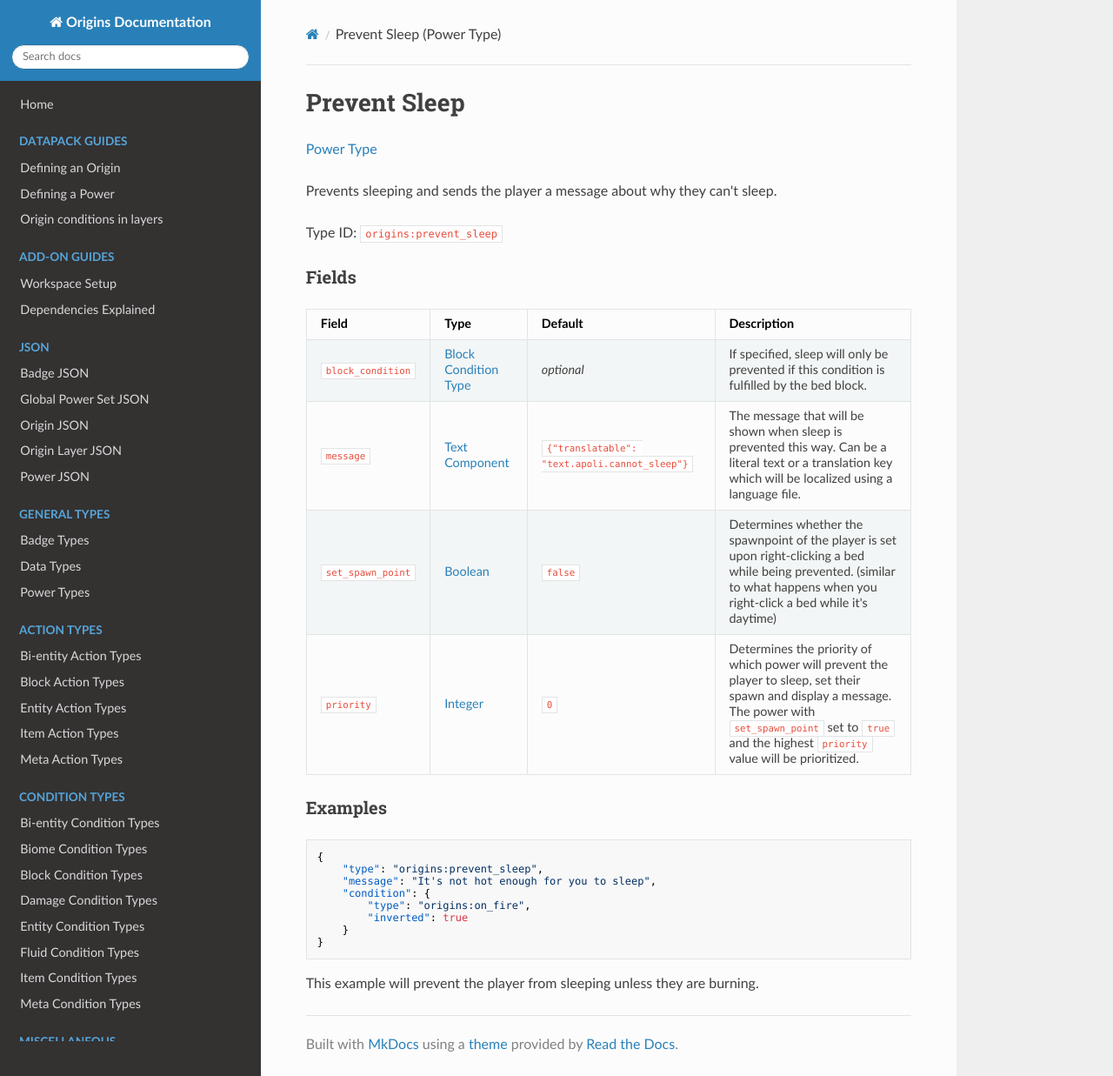
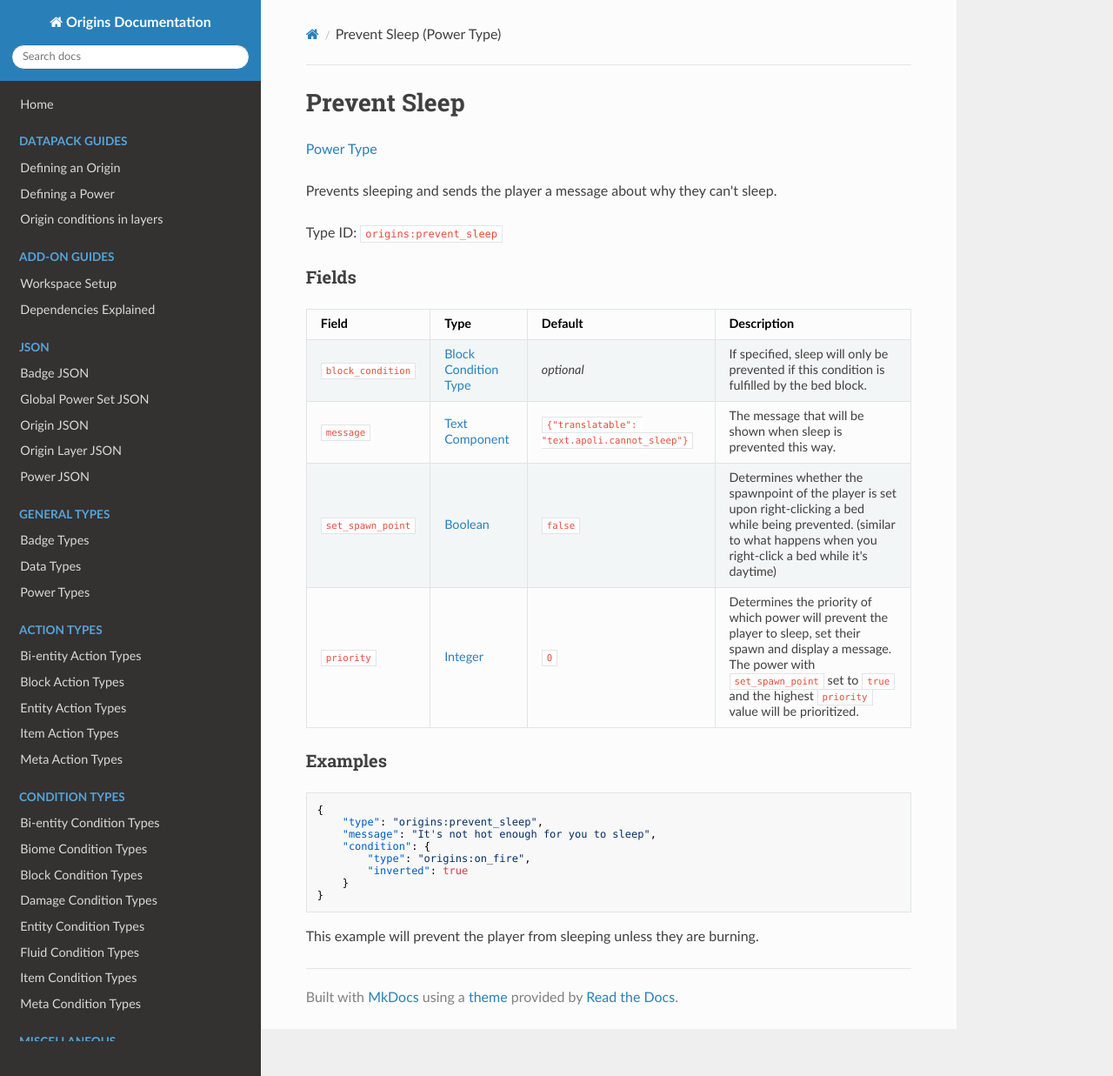
Before and after one commit to apace100/origins-docs, an MkDocs documentation site: the page built from docs/types/power_types/prevent_sleep.md, in a window 1280 px wide and 1237 px high. Shown: the whole window at 87% size. Built offline with MkDocs 1.6.1, drawn with Linux system fonts in a browser that asks for light colours; nearby versions of some CDN libraries.

Commit message:
Updated `prevent_sleep` (Power type) - Removed outdated info in the description of the `message` field

```diff
--- a/docs/types/power_types/prevent_sleep.md
+++ b/docs/types/power_types/prevent_sleep.md
@@ -17,7 +17,7 @@ Type ID: `origins:prevent_sleep`
 Field  | Type | Default | Description
 -------|------|---------|-------------
 `block_condition` | [Block Condition Type](../block_condition_types.md) | _optional_ | If specified, sleep will only be prevented if this condition is fulfilled by the bed block.
-`message` | [Text Component](../data_types/text_component.md) | `{"translatable": "text.apoli.cannot_sleep"}` | The message that will be shown when sleep is prevented this way. Can be a literal text or a translation key which will be localized using a language file.
+`message` | [Text Component](../data_types/text_component.md) | `{"translatable": "text.apoli.cannot_sleep"}` | The message that will be shown when sleep is prevented this way.
 `set_spawn_point` | [Boolean](../data_types/boolean.md) | `false` | Determines whether the spawnpoint of the player is set upon right-clicking a bed while being prevented. (similar to what happens when you right-click a bed while it's daytime)
 `priority` | [Integer](../data_types/integer.md) | `0` | Determines the priority of which power will prevent the player to sleep, set their spawn and display a message. The power with `set_spawn_point` set to `true` and the highest `priority` value will be prioritized.
 
```
